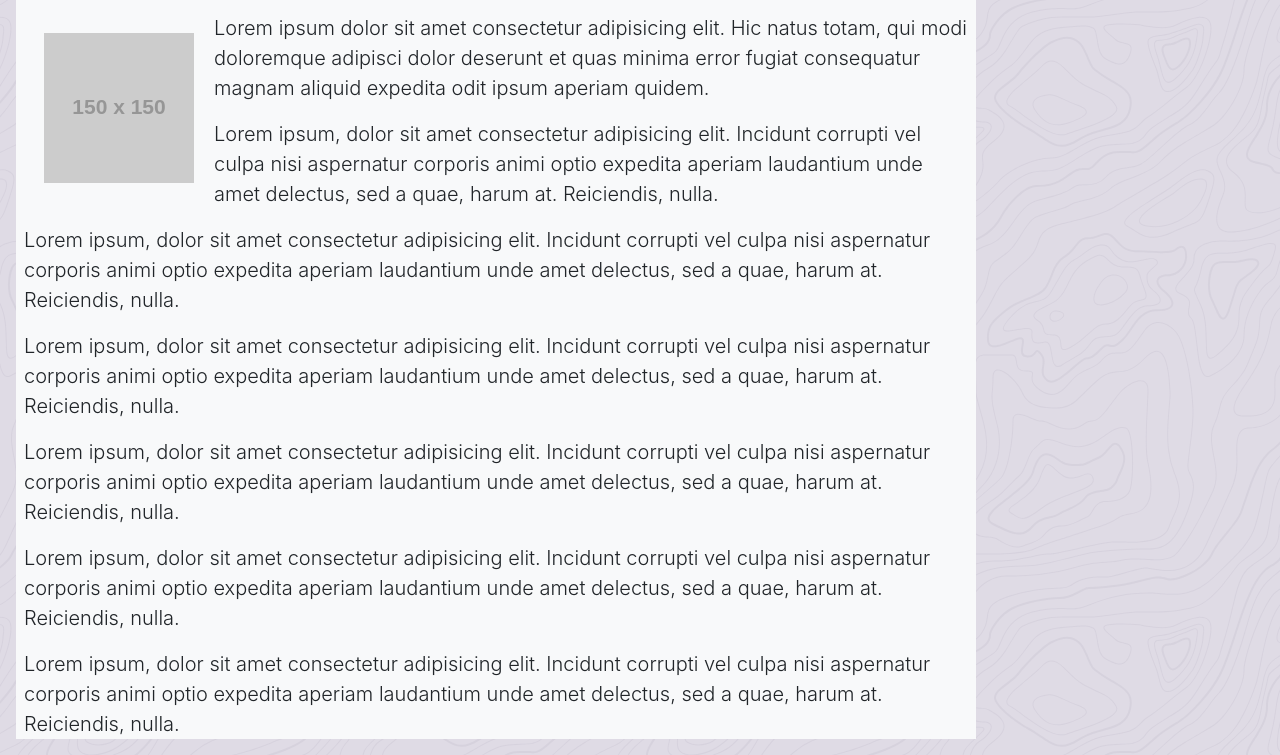
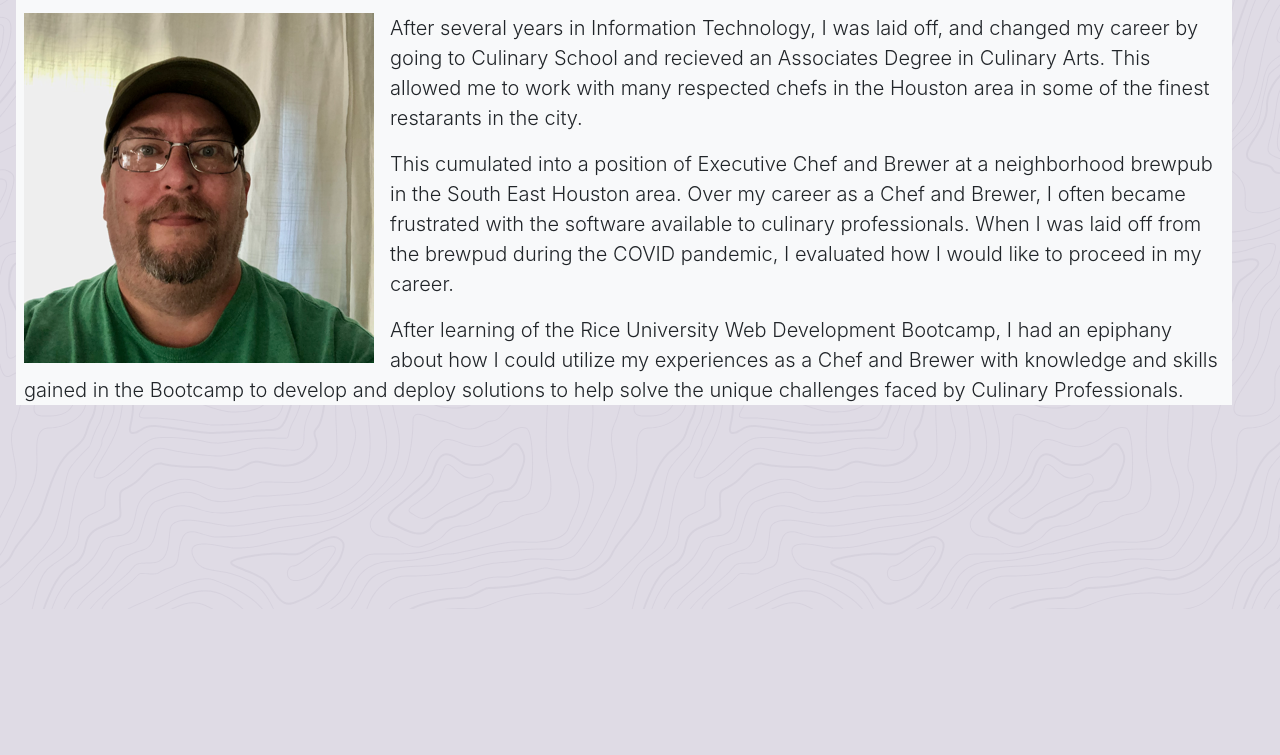
Before and after one commit to ChefJayPeek/bootstrap-css, a plain HTML site: page index.html in a window 1280 px wide. Shown: the part 191-946 px from the top of the page. After the commit the page ends 800 px from the top, so only its background shows below. Drawn offline with nearby package versions, Linux system fonts and the light colour scheme; placeholder pictures from the web are drawn by us.

Commit message:
ready to submit for 02 homework assignment, good for rollback in future

```diff
--- a/index.html
+++ b/index.html
@@ -3,6 +3,7 @@
 <head>
     <meta charset="UTF-8">
     <meta name="viewport" content="width=device-width, initial-scale=1.0">
+    <!-- bootstrap stylesheet link-->
     <link rel="stylesheet" href="https://cdn.jsdelivr.net/npm/bootstrap@4.5.3/dist/css/bootstrap.min.css" integrity="sha384-TX8t27EcRE3e/ihU7zmQxVncDAy5uIKz4rEkgIXeMed4M0jlfIDPvg6uqKI2xXr2" crossorigin="anonymous">
     <style type = text/css>
       body {background-color: #DFDBE5;
@@ -12,7 +13,7 @@
     <title>Portfolio</title>
 </head>
 <body>
-
+    <!-- setup the navbar-->
     <nav class="navbar navbar-expand-lg navbar-light bg-light">
         <a class="navbar-brand">Jay Peek</a>
             <button class="navbar-toggler" type="button" data-toggle="collapse" data-target="#navbarNavAltMarkup" aria-controls="navbarNavAltMarkup" aria-expanded="false" aria-label="Toggle navigation">
@@ -28,21 +29,18 @@
         </div>
       </nav>
 
-
-        <div class="container-xs bg-light w-75 mt-5 ml-3 mr-5 px-2">
+      <!-- main content here-->
+        <div class="container-xs bg-light mt-5 ml-3 mr-5 px-2">
           <h1 class="display-4">About Me</h1>
           <hr>
-            <div class = "justify-content-around">
-                <div><img alt="profile picture" src="https://via.placeholder.com/150" style="margin:20px" align="left">
-                </div>
-                <div>
-                    <p class="lead text-left">Lorem ipsum dolor sit amet consectetur adipisicing elit. Hic natus totam, qui modi doloremque adipisci dolor deserunt et quas minima error fugiat consequatur magnam aliquid expedita odit ipsum aperiam quidem.</p>
-                    <p class ="lead text-left">Lorem ipsum, dolor sit amet consectetur adipisicing elit. Incidunt corrupti vel culpa nisi aspernatur corporis animi optio expedita aperiam laudantium unde amet delectus, sed a quae, harum at. Reiciendis, nulla.</p>
-                    <p class ="lead text-left">Lorem ipsum, dolor sit amet consectetur adipisicing elit. Incidunt corrupti vel culpa nisi aspernatur corporis animi optio expedita aperiam laudantium unde amet delectus, sed a quae, harum at. Reiciendis, nulla.</p>
-                    <p class ="lead text-left">Lorem ipsum, dolor sit amet consectetur adipisicing elit. Incidunt corrupti vel culpa nisi aspernatur corporis animi optio expedita aperiam laudantium unde amet delectus, sed a quae, harum at. Reiciendis, nulla.</p>
-                    <p class ="lead text-left">Lorem ipsum, dolor sit amet consectetur adipisicing elit. Incidunt corrupti vel culpa nisi aspernatur corporis animi optio expedita aperiam laudantium unde amet delectus, sed a quae, harum at. Reiciendis, nulla.</p>
-                    <p class ="lead text-left">Lorem ipsum, dolor sit amet consectetur adipisicing elit. Incidunt corrupti vel culpa nisi aspernatur corporis animi optio expedita aperiam laudantium unde amet delectus, sed a quae, harum at. Reiciendis, nulla.</p>
-                    <p class ="lead text-left">Lorem ipsum, dolor sit amet consectetur adipisicing elit. Incidunt corrupti vel culpa nisi aspernatur corporis animi optio expedita aperiam laudantium unde amet delectus, sed a quae, harum at. Reiciendis, nulla.</p>
+            <div>
+                <div><img alt="profile picture" src="assets/JayPortrait.png" class="float-left pr-3">
+
+                  <!-- Bio here, this will change and update as new skills and technologies are mastered-->
+                    <p class="lead text-left">After several years in Information Technology, I was laid off, and changed my career by going to Culinary School and recieved an Associates Degree in Culinary Arts.  This allowed me to work with many respected chefs in the Houston area in some of the finest restarants in the city.</p>
+                    <p class ="lead text-left">This cumulated into a position of Executive Chef and Brewer at a neighborhood brewpub in the South East Houston area.  Over my career as a Chef and Brewer, I often became frustrated with the software available to culinary professionals.  When I was laid off from the brewpud during the COVID pandemic, I evaluated how I would like to proceed in my career.</p>
+                    <p class ="lead text-left">After learning of the Rice University Web Development Bootcamp, I had an epiphany about how I could utilize my experiences as a Chef and Brewer with knowledge and skills gained in the Bootcamp to develop and deploy solutions to help solve the unique challenges faced by Culinary Professionals.</p>
+
                 </div>
             </div>
 
@@ -54,6 +52,7 @@
 
       </div>
 
+      <!--bootstrap javascript links-->
         <script src="https://code.jquery.com/jquery-3.5.1.slim.min.js" integrity="sha384-DfXdz2htPH0lsSSs5nCTpuj/zy4C+OGpamoFVy38MVBnE+IbbVYUew+OrCXaRkfj" crossorigin="anonymous"></script>
         <script src="https://cdn.jsdelivr.net/npm/bootstrap@4.5.3/dist/js/bootstrap.bundle.min.js" integrity="sha384-ho+j7jyWK8fNQe+A12Hb8AhRq26LrZ/JpcUGGOn+Y7RsweNrtN/tE3MoK7ZeZDyx" crossorigin="anonymous"></script>
 </body>
```
Also changed, not shown: contact.html (+4 -2 lines), portfolio.html (+4 -1 lines), assets/JayPortrait.png (added), 1 other file.
